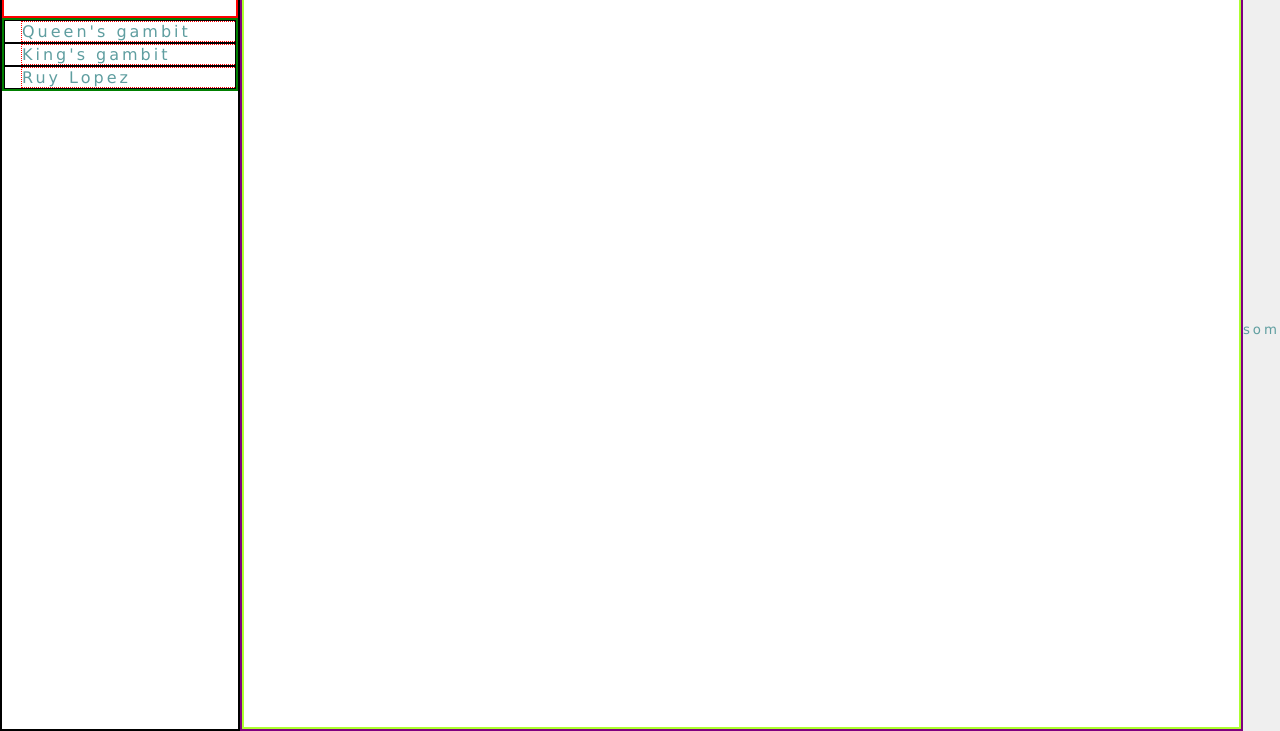
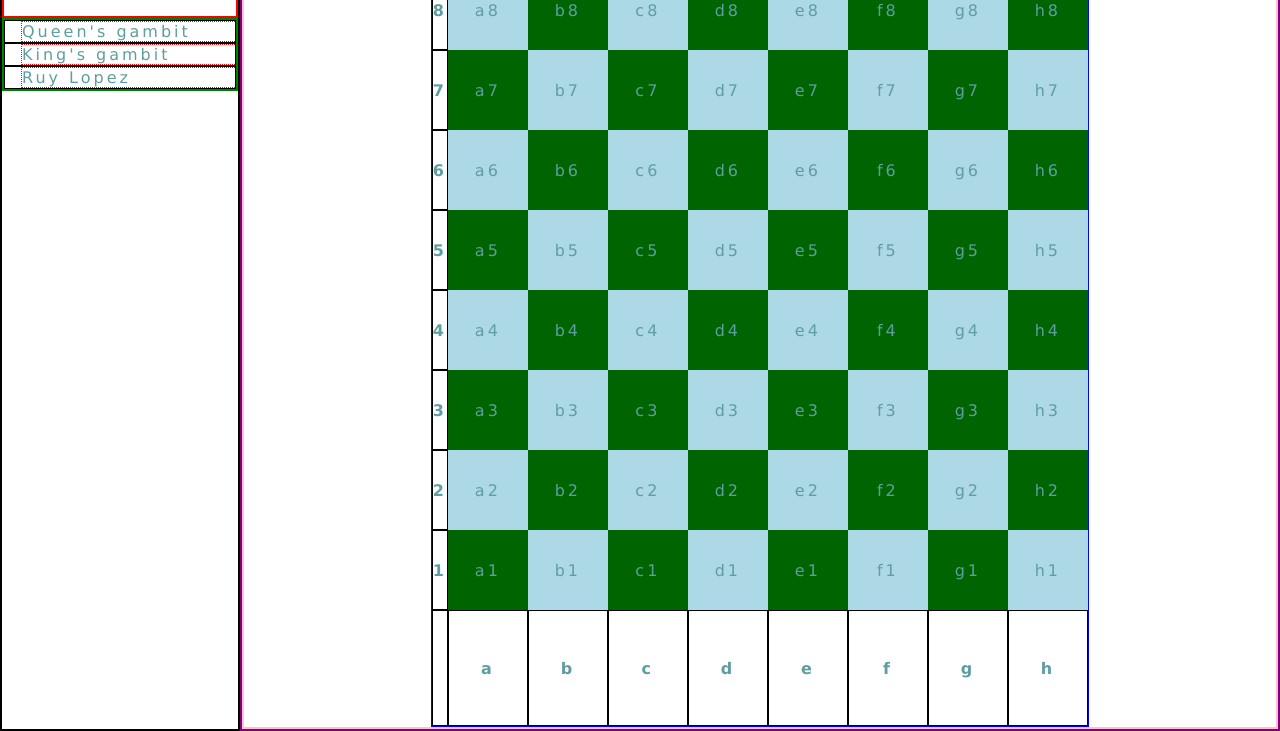
Before and after one commit to martszaboo/VanillaJS-Openings, a plain HTML site: page index.html in a window 1280 px wide. Shown: the part 73-804 px from the top of the page. Drawn offline with Linux system fonts and the light colour scheme.

Commit message:
Kész a tábla

```diff
--- a/app.js
+++ b/app.js
@@ -3,7 +3,7 @@
 const loadTutorial = (openingName) => {
   let openingTextNode = document.createElement("p");
   openingTextNode.textContent = openingName;
-  document.getElementById("list").appendChild(openingTextNode);
+  document.getElementById("chessBoard-container").appendChild(openingTextNode);
 };
 
 //-----------------------
--- a/index.html
+++ b/index.html
@@ -33,10 +33,110 @@
     </div>
     <div class="main" id="main">
       <h1>Ez a main!</h1>
-      <button id="clear" onClick="clearMain()">clear</button>
-      <div class="list" id="list"></div>
+      <div class="chessBoard-container" id="chessBoard-container">
+        <table class="chessBoard">
+          <tr>
+            <th id="eight-header">8</th>
+            <td class="squere light" id="a8">a8</td>
+            <td id="b8" class="squere dark">b8</td>
+            <td id="c8" class="squere light">c8</td>
+            <td id="d8" class="squere dark">d8</td>
+            <td id="e8" class="squere light">e8</td>
+            <td id="f8" class="squere dark">f8</td>
+            <td id="h8" class="squere light">g8</td>
+            <td id="g8" class="squere dark">h8</td>
+          </tr>
+          <tr>
+            <th id="one-header">7</th>
+            <td id="a7" class="squere dark">a7</td>
+            <td id="b7" class="squere light">b7</td>
+            <td id="c7" class="squere dark">c7</td>
+            <td id="d7" class="squere light">d7</td>
+            <td id="e7" class="squere dark">e7</td>
+            <td id="f7" class="squere light">f7</td>
+            <td id="g7" class="squere dark">g7</td>
+            <td id="h7" class="squere light">h7</td>
+          </tr>
+          <tr>
+            <th id="eight-header">6</th>
+            <td id="a6" class="squere light">a6</td>
+            <td id="b6" class="squere dark">b6</td>
+            <td id="c6" class="squere light">c6</td>
+            <td id="d6" class="squere dark">d6</td>
+            <td id="e6" class="squere light">e6</td>
+            <td id="f6" class="squere dark">f6</td>
+            <td id="g6" class="squere light">g6</td>
+            <td id="h6" class="squere dark">h6</td>
+          </tr>
+          <tr>
+            <th id="one-header">5</th>
+            <td id="a5" class="squere dark">a5</td>
+            <td id="b5" class="squere light">b5</td>
+            <td id="c5" class="squere dark">c5</td>
+            <td id="d5" class="squere light">d5</td>
+            <td id="e5" class="squere dark">e5</td>
+            <td id="f5" class="squere light">f5</td>
+            <td id="g5" class="squere dark">g5</td>
+            <td id="h5" class="squere light">h5</td>
+          </tr>
+          <tr>
+            <th id="eight-header">4</th>
+            <td id="a4" class="squere light">a4</td>
+            <td id="b4" class="squere dark">b4</td>
+            <td id="c4" class="squere light">c4</td>
+            <td id="d4" class="squere dark">d4</td>
+            <td id="e4" class="squere light">e4</td>
+            <td id="f4" class="squere dark">f4</td>
+            <td id="g4" class="squere light">g4</td>
+            <td id="h4" class="squere dark">h4</td>
+          </tr>
+          <tr>
+            <th id="one-header">3</th>
+            <td id="a3" class="squere dark">a3</td>
+            <td id="b3" class="squere light">b3</td>
+            <td id="c3" class="squere dark">c3</td>
+            <td id="d3" class="squere light">d3</td>
+            <td id="e3" class="squere dark">e3</td>
+            <td id="f3" class="squere light">f3</td>
+            <td id="g3" class="squere dark">g3</td>
+            <td id="h3" class="squere light">h3</td>
+          </tr>
+          <tr>
+            <th id="eight-header">2</th>
+            <td id="a2" class="squere light">a2</td>
+            <td id="b2" class="squere dark">b2</td>
+            <td id="c2" class="squere light">c2</td>
+            <td id="d2" class="squere dark">d2</td>
+            <td id="e2" class="squere light">e2</td>
+            <td id="f2" class="squere dark">f2</td>
+            <td id="g2" class="squere light">g2</td>
+            <td id="h2" class="squere dark">h2</td>
+          </tr>
+          <tr>
+            <th id="one-header">1</th>
+            <td class="squere dark" id="a1">a1</td>
+            <td id="b1" class="squere light">b1</td>
+            <td id="c1" class="squere dark">c1</td>
+            <td id="d1" class="squere light">d1</td>
+            <td id="e1" class="squere dark">e1</td>
+            <td id="f1" class="squere light">f1</td>
+            <td id="g1" class="squere dark">g1</td>
+            <td id="h1" class="squere light">h1</td>
+          </tr>
+          <tr>
+            <th></th>
+            <th id="a-header">a</th>
+            <th id="a-header">b</th>
+            <th id="a-header">c</th>
+            <th id="a-header">d</th>
+            <th id="a-header">e</th>
+            <th id="a-header">f</th>
+            <th id="a-header">g</th>
+            <th id="a-header">h</th>
+          </tr>
+        </table>
+      </div>
     </div>
-    <button>som</button>
   </body>
   <script src="./app.js"></script>
 </html>
--- a/styles.css
+++ b/styles.css
@@ -41,13 +41,7 @@ body {
   padding-left: 1rem;
   border: 1px solid black;
 }
-.list {
-  border: 2px solid greenyellow;
-  height: 100%;
-  display: flex;
-  flex-direction: column;
-  text-align: center;
-}
+
 .detail {
   display: block;
   max-height: 0;
@@ -61,3 +55,37 @@ body {
   opacity: 1;
   transform: translatex(0);
 }
+/* ----------------- */
+/* ChessBoard styles */
+/* ----------------- */
+
+.chessBoard-container{
+  border: solid 2px pink;
+  height: 100%;
+  display: flex;
+  text-align: center;
+  justify-content: center;
+}
+.chessBoard{
+  border-spacing: 0;
+  border: solid blue 1px ;
+  padding: 0;
+  margin: 0;
+
+
+}
+.chessBoard th{
+  border: 1px black solid;
+}
+.chessBoard td{
+  height: 10vh;
+  width: 10vh;
+
+
+}
+.light{
+  background-color: lightblue;
+}
+.dark{
+  background-color: darkgreen;
+}
```
